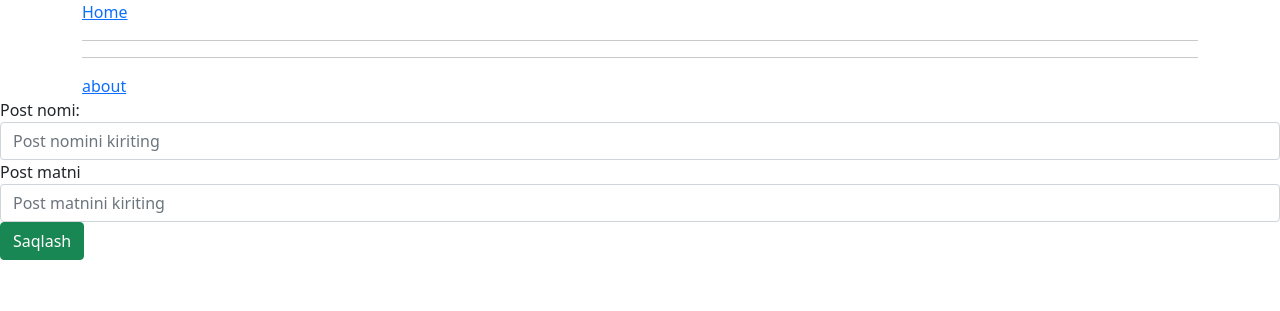
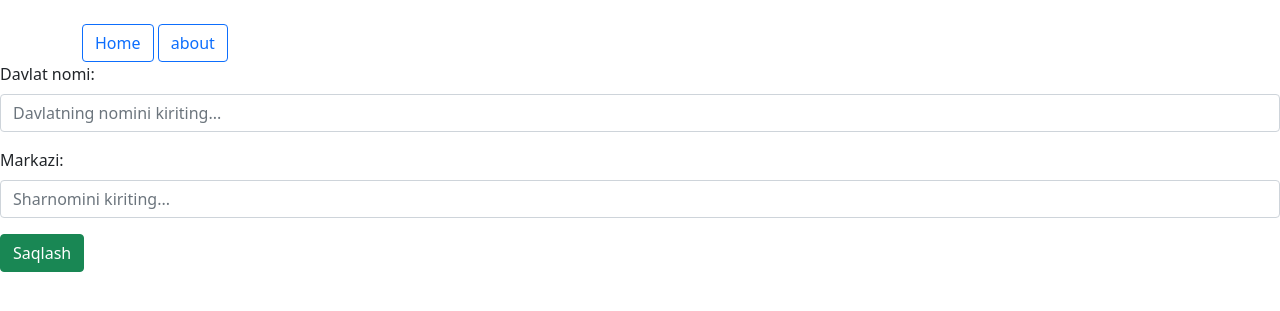
Before and after one commit to Umidbeck/world, a Django app: page /create/ in a window 1280 px wide. Shown: the top 311 px of the page. Run offline with Django 3.2, Linux system fonts and the light colour scheme; some libraries are stand-ins or nearby versions.

Commit message:
Xatolar to'g'irlandi

```diff
--- a/main/templates/base.html
+++ b/main/templates/base.html
@@ -9,7 +9,7 @@
     <title>Document</title>
 
     <!-- CSS only -->
-    <link rel="stylesheet" href={% static "vender/bootstrap/css/bootstrap.css" %}">
+    <link rel="stylesheet" href="{% static "vender/bootstrap/css/bootstrap.css" %}">
     <link rel="stylesheet" href="{% static "vender/bootstrap-icons/bootstrap-icons.css" %}">
     <!-- CSS only -->
 <link href="https://cdn.jsdelivr.net/npm/bootstrap@5.0.2/dist/css/bootstrap.min.css" rel="stylesheet" integrity="sha384-EVSTQN3/azprG1Anm3QDgpJLIm9Nao0Yz1ztcQTwFspd3yD65VohhpuuCOmLASjC" crossorigin="anonymous">
@@ -19,14 +19,12 @@
 
 
     <header class="container">
-        <a href="{% url 'home' %}">Home</a>
-        <hr>
-        <hr>
-        <a href="{% url 'about' %}">about</a>
+        <br>
+        <a href="{% url 'home' %}" class="btn btn-outline-primary">Home</a>    <a href="{% url 'about' %}" class="btn btn-outline-primary">about</a>
     </header>
 
 {% block content %}
-{% endblock %}
+{% endblock content %}
 
 
     <script src="{% static "vender/jquery-3.6.0.min.js" %}"></script>
--- a/main/templates/create.html
+++ b/main/templates/create.html
@@ -6,12 +6,12 @@
         <form action="{% if p %}{% url "posts_update" p.id %}{% else %}{% url "posts_create" %}{% endif %}" method = "post" >
             {% csrf_token %}
             <div class="form-group">
-                <label for="id_title"> Post nomi:</label>
-                <input id="id_title" type="text" name="title" value="{{ p.title }}" class="form-control" placeholder="Post nomini kiriting">
+                <label for="id_title"> Davlat nomi:</label>
+                <input id="id_title" type="text" name="title" value="{{ p.title }}" class="form-control" placeholder="Davlatning nomini kiriting...">
             </div>
             <div class="form-group">
-                <label for="id_text">Post matni</label>
-                <input type="text" name="text" id="id_text" value="{{ p.text }}" class="form-control" placeholder="Post matnini kiriting">
+                <label for="id_text">Markazi:</label>
+                <input type="text" name="text" id="id_text" value="{{ p.text }}" class="form-control" placeholder="Sharnomini kiriting...">
             </div>
             <button type="submit" class="btn btn-success">Saqlash</button>
         </form>
```
Also changed, not shown: main/templates/home.html (+5 -4 lines).
